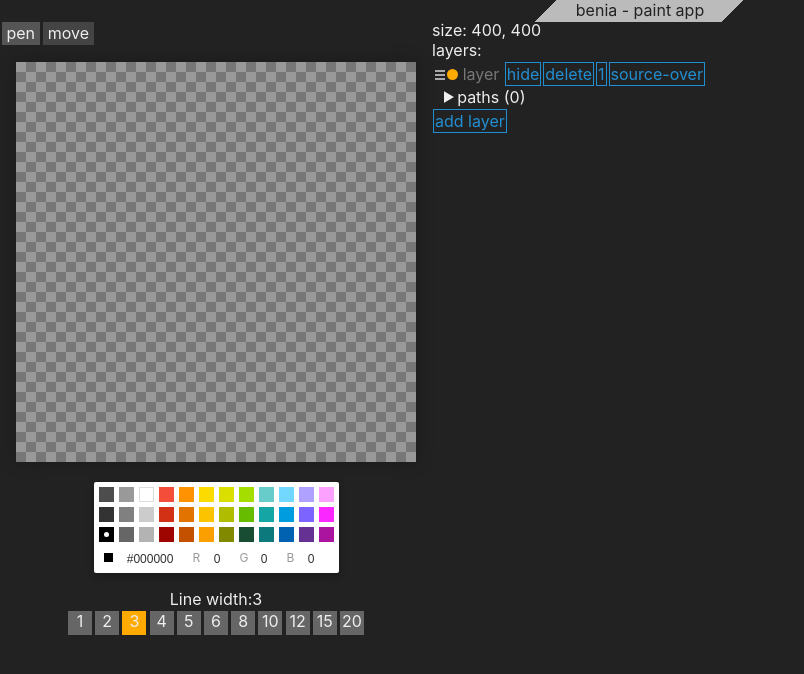
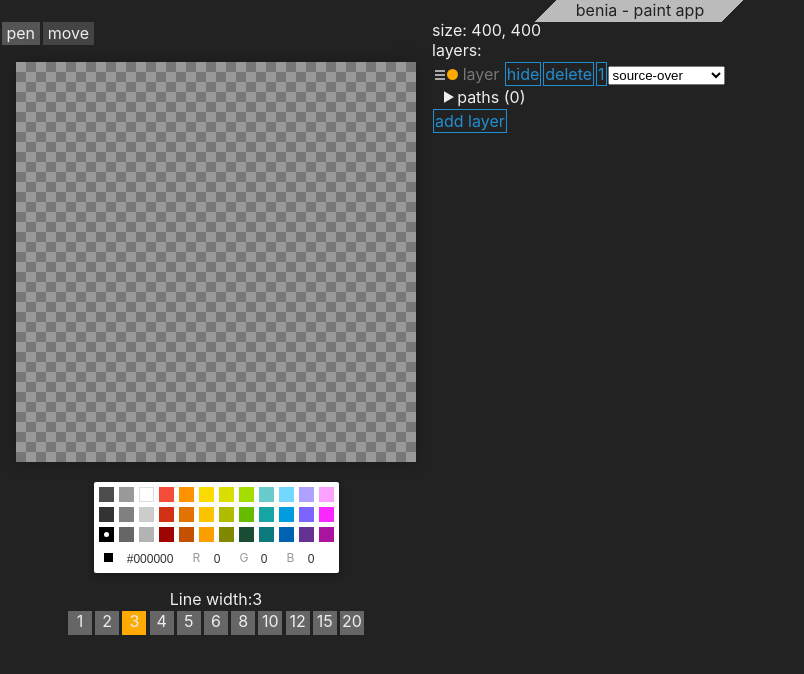
Before and after one commit to carrotflakes/benia, a React (Create React App) app: page / in a window 1280 px wide. Shown: the top 674 px of the page, without its empty margins (0-804 px from the left). Built offline with nearby package versions, Linux system fonts and the light colour scheme.

Commit message:
compositeMode selector

```diff
--- a/src/components/TreeView/Layer.tsx
+++ b/src/components/TreeView/Layer.tsx
@@ -79,13 +79,13 @@ export const Layer = (
             img.layers[layerI].alpha = img.layers[layerI].alpha === 1.0 ? 0.5 : 1.0
           }))}
         >{layer.alpha}</div>
-        <div
-          className={style.button}
-          onClick={() => dispatch(img => produce(img, img => {
-            const i = model.compositeModes.indexOf(img.layers[layerI].compositeMode)
-            img.layers[layerI].compositeMode = model.compositeModes[(i + 1) % model.compositeModes.length]
-          }))}
-        >{layer.compositeMode}</div>
+        <CompositeMode
+          compositeMode={layer.compositeMode}
+          setCompositeMode={(cm => {
+            dispatch(img => produce(img, img => {
+              img.layers[layerI].compositeMode = cm
+            }))
+          })} />
       </div>
 
       <div style={{ marginLeft: '0.5em' }}>
@@ -149,3 +149,31 @@ const LayerName = ({ name, setName }: { name: string, setName: (str: string) =>
     </div>
   )
 }
+
+const CompositeMode = (
+  { compositeMode, setCompositeMode }: {
+    compositeMode: model.CompositeMode,
+    setCompositeMode: (str: model.CompositeMode) => void,
+  }) => {
+  return (
+    <select
+      size={1}
+      defaultValue={compositeMode}
+      onChange={e => {
+        if (e.target instanceof HTMLSelectElement && model.compositeModes.includes(e.target.value as model.CompositeMode))
+          setCompositeMode(e.target.value as model.CompositeMode)
+      }}
+    >
+      {
+        model.compositeModes.map(cm =>
+          <option
+            key={cm}
+            value={cm}
+          >
+            {cm}
+          </option>
+        )
+      }
+    </select>
+  )
+}
```
